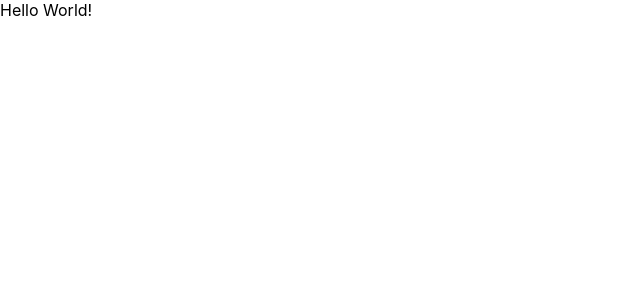
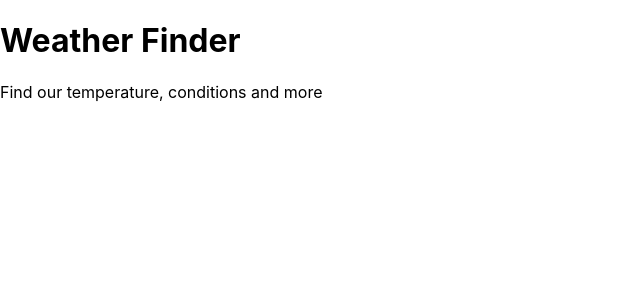
Before and after one commit to josephtownshend/react-weather-app-v1, a React (Create React App) app: page / in a window 1280 px wide. Shown: the top 300 px of the page, without its empty margins (0-640 px from the left). Built offline with nearby package versions, Linux system fonts and the light colour scheme.

Commit message:
feat: titles comonent set up and returning titles

```diff
--- a/src/App.js
+++ b/src/App.js
@@ -1,11 +1,12 @@
 import React from 'react';
+import Titles from './components/Titles';
 
 
 export default class App extends React.Component {
 
   render() {
     return (
-      <div>Hello World!</div>
+      <Titles />
     );
   }
 };
--- /dev/null
+++ b/src/components/Titles.js
@@ -0,0 +1,13 @@
+import React from 'react';
+
+export default class Titles extends React.Component {
+
+  render() {
+    return (
+      <div>
+        <h1>Weather Finder</h1>
+        <p>Find our temperature, conditions and more</p>
+      </div>
+    );
+  }
+};
```
